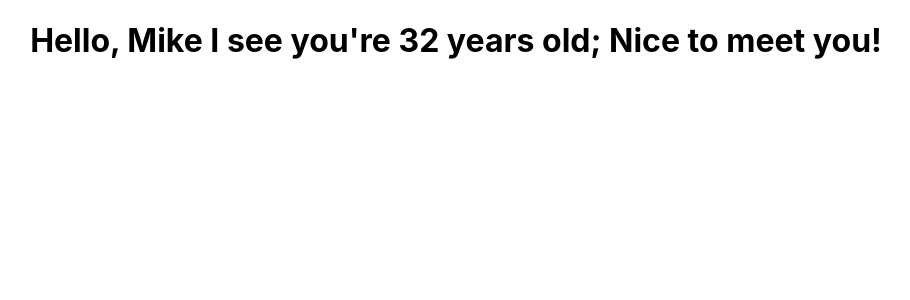
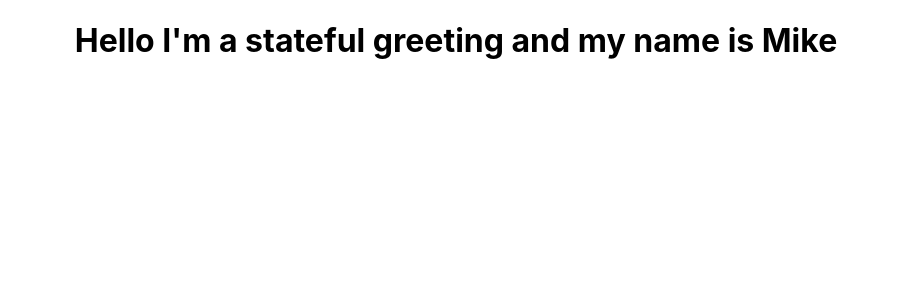
Before and after one commit to SophieTiger/gitpod-react, a React (Create React App) app in the folder my-app/: page / in a window 1280 px wide. Shown: the top 300 px of the page, without its empty margins (184-1094 px from the left). Built offline with nearby package versions, Linux system fonts and the light colour scheme.

Commit message:
Add class component statefulGreeting.js

```diff
--- a/my-app/src/App.js
+++ b/my-app/src/App.js
@@ -1,11 +1,13 @@
 import logo from './logo.svg';
 import './App.css';
 import FunctionalGreetingWithProps from './components/FunctionalGreetingWithProps';
+import StatefulGreeting from './components/StatefulGreeting';
 
 function App() {
   return (
     <div className="App">
-      <FunctionalGreetingWithProps greeting="Nice to meet you!" name="Mike" age="32" />
+      {/* <FunctionalGreetingWithProps greeting="Nice to meet you!" name="Mike" age="32" /> */}
+      <StatefulGreeting greeting="I'm a stateful greeting" name="Mike"/>
     </div>
   );
 }
--- /dev/null
+++ b/my-app/src/components/StatefulGreeting.js
@@ -0,0 +1,9 @@
+import React from "react";
+
+class StatefulGreeting extends React.Component {
+    render() {
+        return <h1>Hello {this.props.greeting} and my name is {this.props.name} </h1>
+    }
+}
+
+export default StatefulGreeting
```
